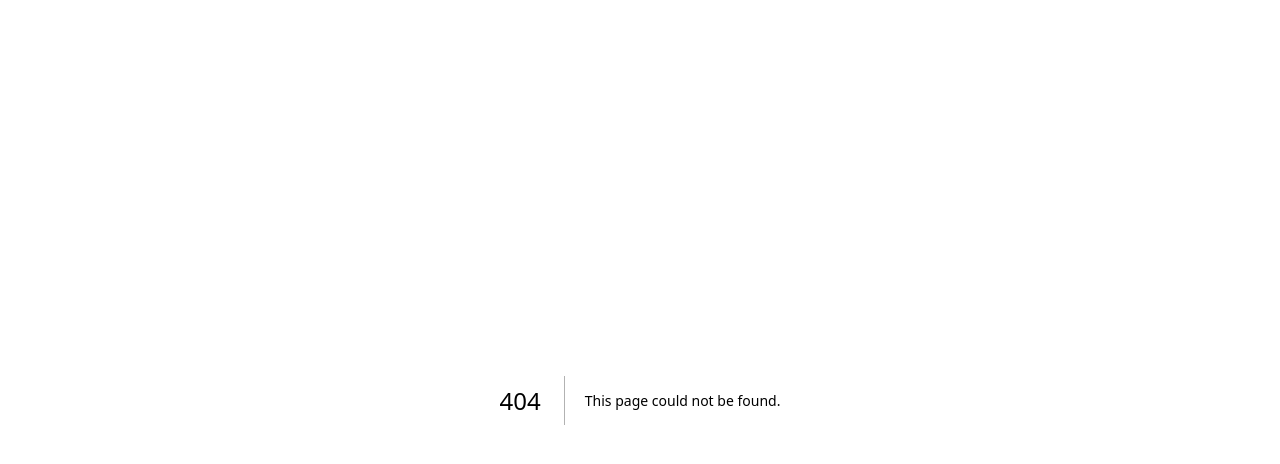
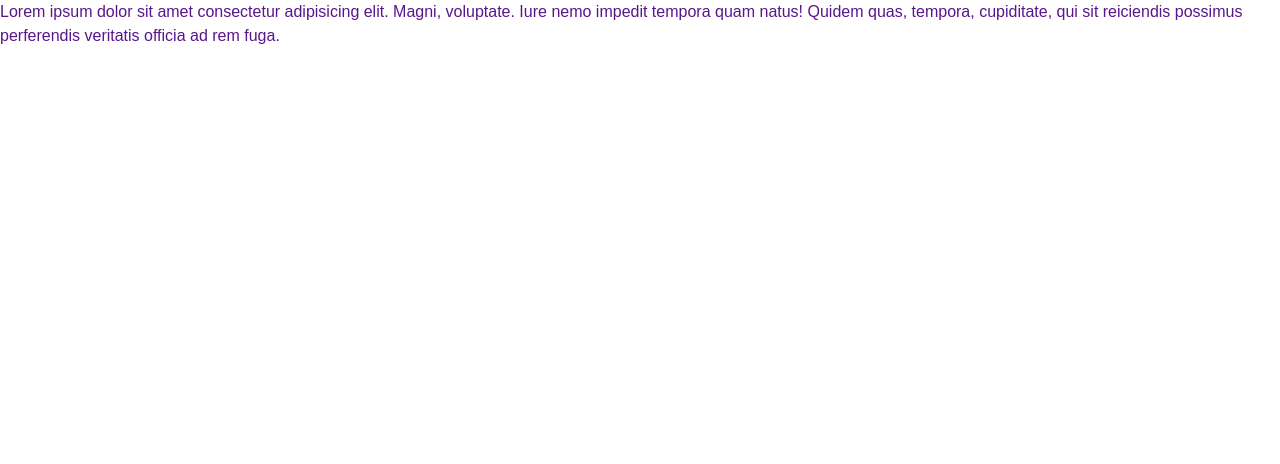
Before and after one commit to koladeFaith/budgetGenie, a Next.js app: page /login in a window 1280 px wide. Before the commit this address had no page. Shown: the top 464 px of the page. Built offline with nearby package versions, Linux system fonts and the light colour scheme.

Commit message:
Add SignUp component with placeholder content

```diff
--- /dev/null
+++ b/app/login/page.tsx
@@ -0,0 +1,13 @@
+import React from "react";
+
+const Login = () => {
+  return (
+    <div className="text-purple-900">
+      Lorem ipsum dolor sit amet consectetur adipisicing elit. Magni, voluptate.
+      Iure nemo impedit tempora quam natus! Quidem quas, tempora, cupiditate,
+      qui sit reiciendis possimus perferendis veritatis officia ad rem fuga.
+    </div>
+  );
+};
+
+export default Login;
--- a/app/page.tsx
+++ b/app/page.tsx
@@ -23,7 +23,9 @@ export default function Home() {
         <div className="max-w-7xl mx-auto px-4 sm-px-8 lg:px-16">
           <div className="flex justify-between items-center py-4">
             <div className="flex items-center">
-              <button className="text-2xl font-bold text-blue-600">budgetGenie</button>
+              <button className="text-2xl font-bold text-blue-600">
+                budgetGenie
+              </button>
             </div>
 
             <div className="hidden lg:flex space-x-8">
@@ -38,10 +40,14 @@ export default function Home() {
             </div>
 
             <div className="hidden lg:flex space-x-4">
-              <button className="text-blue-600 border border-blue-600 px-4 py-2 rounded-lg hover:bg-blue-50 cursor-pointer">
+              <Link
+                href="/login"
+                className="text-blue-600 border border-blue-600 px-4 py-2 rounded-lg hover:bg-blue-50 cursor-pointer">
                 Login
-              </button>
-              <Link href="/signup" className="bg-blue-600 text-white px-4 py-2 rounded-lg hover:bg-blue-700 cursor-pointer">
+              </Link>
+              <Link
+                href="/signup"
+                className="bg-blue-600 text-white px-4 py-2 rounded-lg hover:bg-blue-700 cursor-pointer">
                 Sign Up
               </Link>
             </div>
@@ -98,11 +104,12 @@ export default function Home() {
                 </a>
 
                 <div className="mt-4 flex flex-col gap-3">
-                  <button
+                  <Link
+                    href="/login"
                     className="w-full text-blue-600 border border-blue-600 px-4 py-2 rounded-lg hover:bg-blue-50 cursor-pointer"
                     onClick={() => setIsMenuOpen(false)}>
                     Login
-                  </button>
+                  </Link>
                   <Link
                     href="/signup"
                     className="w-full bg-blue-600 text-white px-4 py-2 rounded-lg hover:bg-blue-700 cursor-pointer"
@@ -404,7 +411,9 @@ export default function Home() {
             Join budgetGenie and take the first step towards financial freedom.
             It&apos;s free to get started!
           </p>
-          <Link href="/signup" className="bg-white text-blue-600 px-8 py-4 rounded-lg text-lg font-semibold hover:bg-gray-100 transition-colors">
+          <Link
+            href="/signup"
+            className="bg-white text-blue-600 px-8 py-4 rounded-lg text-lg font-semibold hover:bg-gray-100 transition-colors">
             Start Managing Your Money Today
           </Link>
         </div>
```
